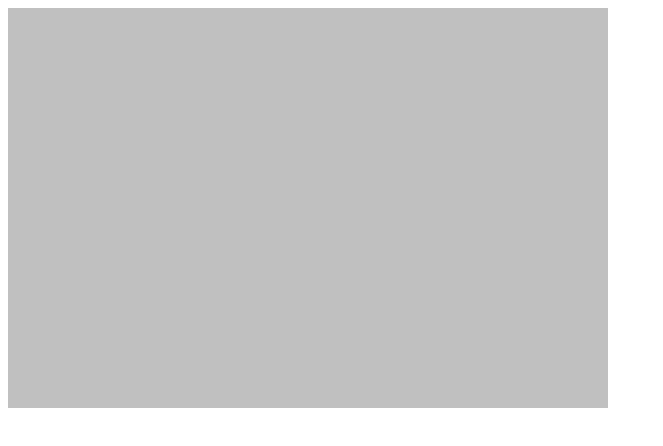
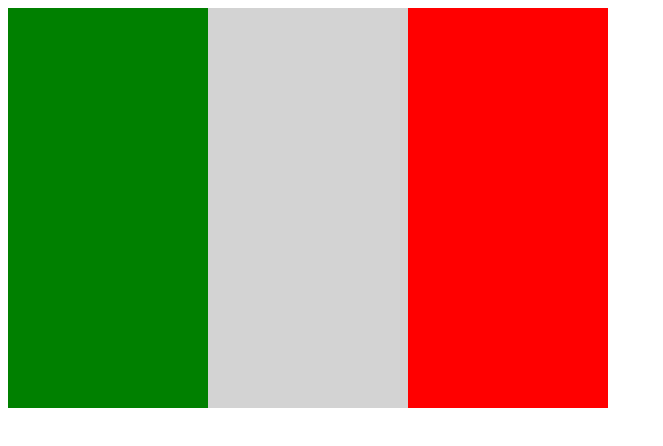
Before and after one commit to opsimata/JsHTMLLogicPractice, a plain HTML site: page program.html in a window 1280 px wide. Shown: the whole page, without its empty margins (0-663 px from the left). Drawn offline with Linux system fonts and the light colour scheme.

Commit message:
more canvas and more  practice

```diff
--- a/program.html
+++ b/program.html
@@ -17,9 +17,17 @@
 </html>
 
 <script>
+
     var screen = document.querySelector("canvas");
     var brush = screen.getContext("2d");
 
-    brush.fillStyle = "#c0c0c0";
+    brush.fillStyle = "lightgrey";
     brush.fillRect(0, 0, 600, 400);
+
+    brush.fillStyle = "green";
+    brush.fillRect(0, 0, 200, 400);
+
+    brush.fillStyle = "red";
+    brush.fillRect(400, 0, 200, 400);
+
 </script>
```
